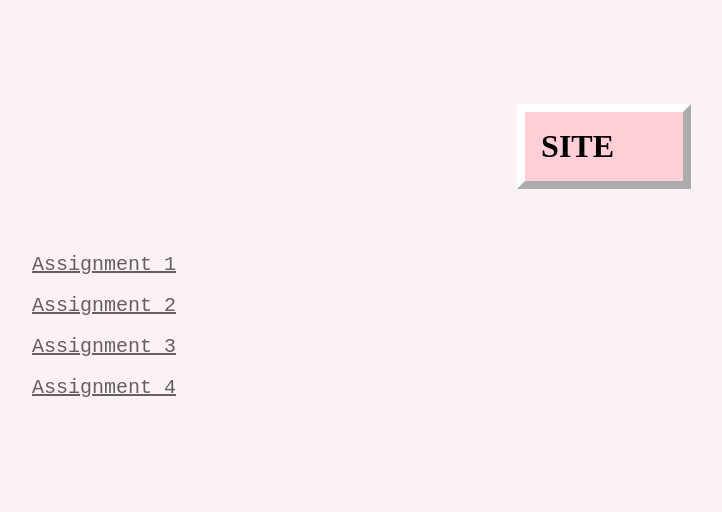
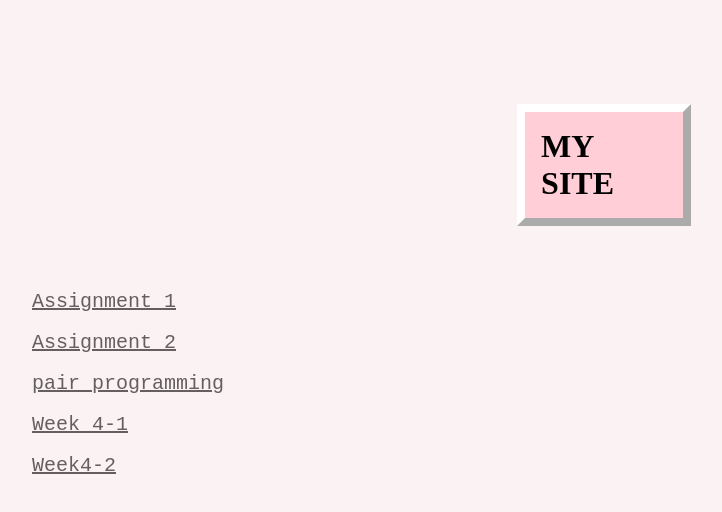
Before and after one commit to JunweiShi666/JunweiShi666.github.io, a plain HTML site: page assignment03/index.html in a window 1280 px wide. Shown: the whole page, without its empty margins (56-778 px from the left). Drawn offline with Linux system fonts and the light colour scheme.

Commit message:
Update index.html

```diff
--- a/assignment03/index.html
+++ b/assignment03/index.html
@@ -1,3 +1,4 @@
+
 <!DOCTYPE html>
 <html lang="en">
 <head>
@@ -5,14 +6,16 @@
     <link rel="stylesheet" type="text/css" href="classsitestyle.css">
 </head>
 <body>
-<h1> SITE</h1>
+<h1>MY SITE</h1>
 <a href="assignment1.html">Assignment 1</a>
 <br>
-<a href="poster.html">Assignment 2</a>
+<a href="/week02/week2-1.html">Assignment 2</a>
 <br>
-<a href="assignment1.html">Assignment 3</a>
+<a href="/pairprogramming_4/index.html">pair programming</a>
 <br>
-<a href="assignment1.html">Assignment 4</a>
+<a href="/assignment03/index.html">Week 4-1</a>
+<br>
+<a href="/week4/index.html">Week4-2</a>
 
 </body>
 </html>
```
